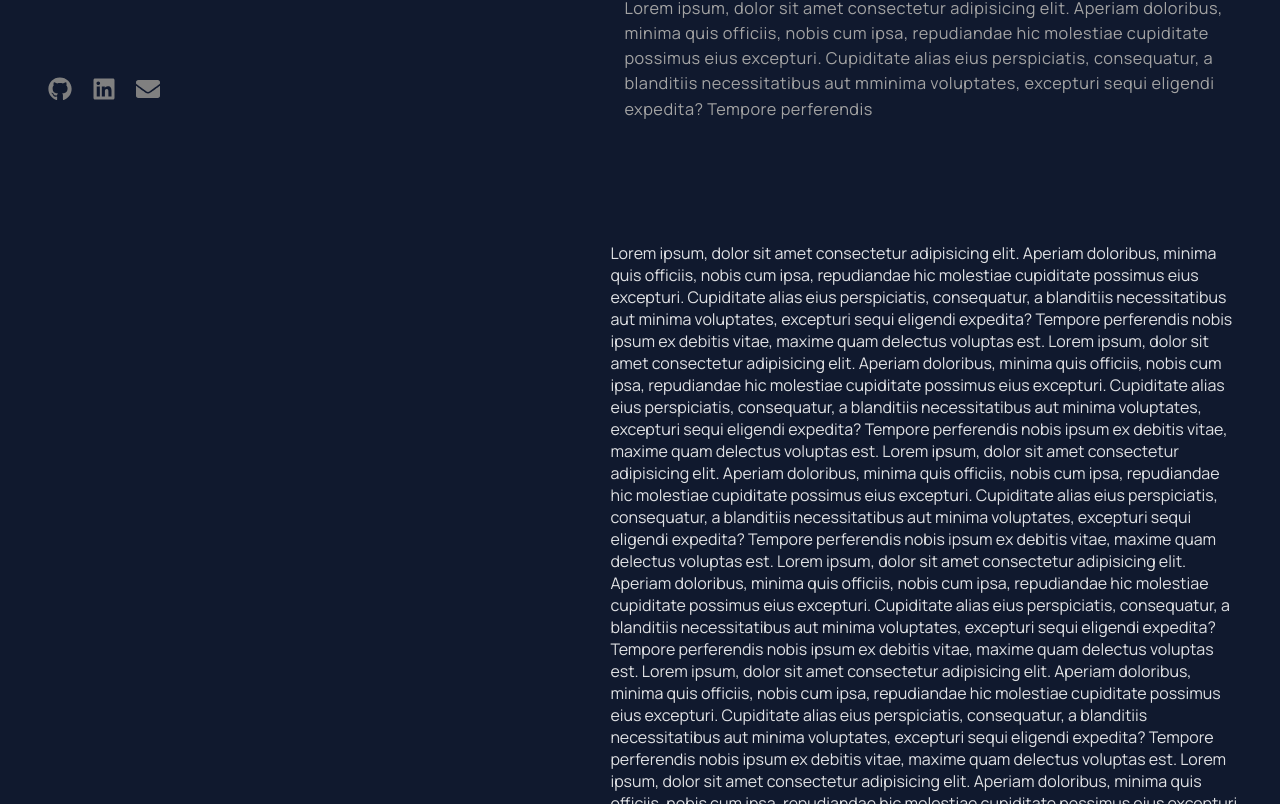
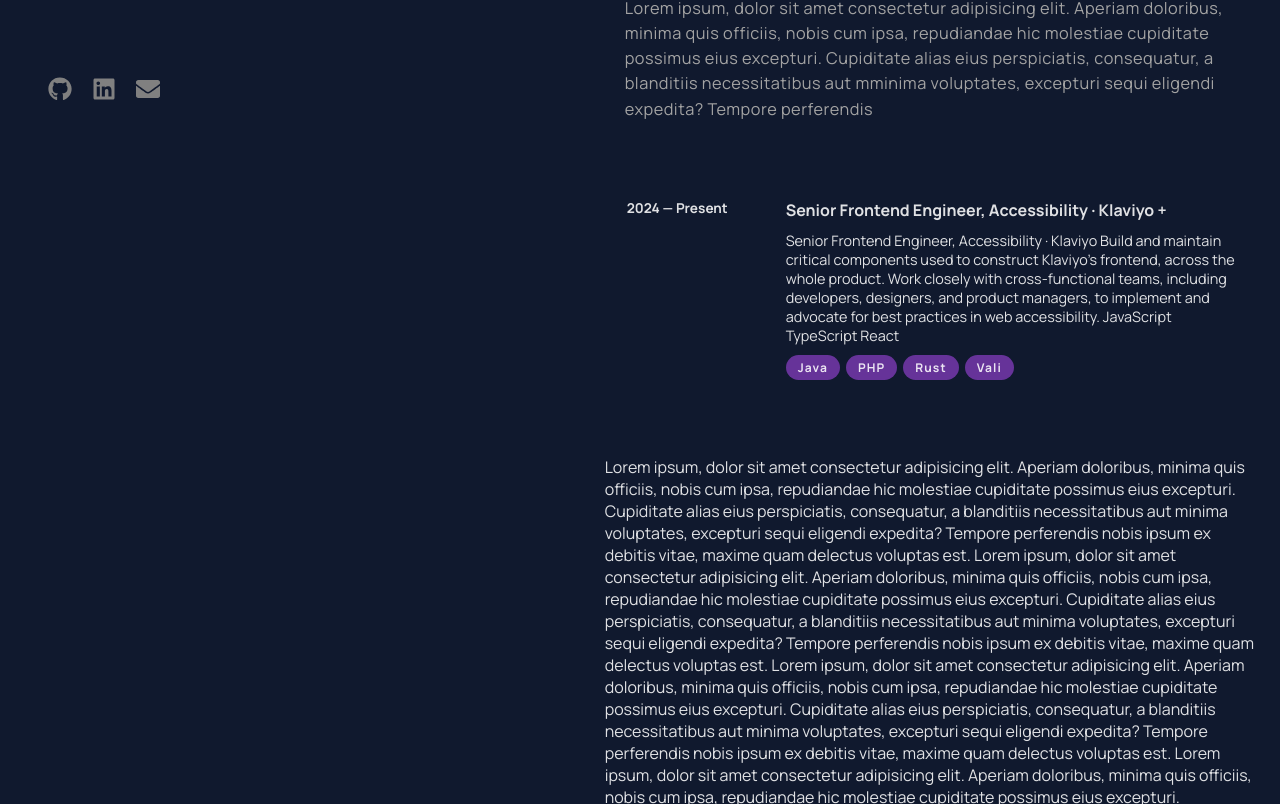
Before and after one commit to Alain-RN/portfolio_v2, a React (Vite) app: page /#about in a window 1280 px wide. Shown: the part 602-1406 px from the top of the page. Built offline with nearby package versions, Linux system fonts and the light colour scheme.

Commit message:
Experience card

```diff
--- a/src/components/ExperienceCard/ExperienceCard.css
+++ b/src/components/ExperienceCard/ExperienceCard.css
@@ -0,0 +1,39 @@
+.experience-card {
+    display: grid;
+    grid-template-columns: 26% 74%;
+    padding: 16px 22px;
+    transition: 0.115s ease-in;
+    border-radius: .25rem;
+    border-top: solid 1px transparent;
+}
+
+.experience-card:hover {
+    background: #97979710;
+    border-top: solid 1px rebeccapurple;
+}
+
+.experience-card .duration {
+    font-size: 0.85rem;
+    font-weight: bold;
+}
+
+.experience-card .description {
+    display: flex;
+    flex-direction: column;
+    gap: 10px;
+}
+
+
+.experience-card .title {
+    font-size: 1rem;
+}
+
+.experience-card .paragraph {
+    font-size: 0.9rem;
+}
+
+.experience-card .skills {
+    display: flex;
+    flex-direction: row;
+    gap: 6px;
+}
--- a/src/components/ExperienceCard/ExperienceCard.tsx
+++ b/src/components/ExperienceCard/ExperienceCard.tsx
@@ -1,11 +1,46 @@
-import "./ExperienceCard.css"
+import "./ExperienceCard.css";
+import Skill from "../Skill/Skill";
 
 function ExperienceCard() {
-  return (
-    <div className="experience-card">
+    return (
+        <div className="experience-card">
+            {/* @---------- */}
+            <div className="duration">2024 — Present</div>
+            {/* @---------- */}
+            <div className="description">
+                <div className="head">
 
-    </div>
-  )
+                    {/* @---------- */}
+                    <h3 className="title">
+                        Senior Frontend Engineer, Accessibility · Klaviyo <strong>+</strong>
+                    </h3>
+                    {/* @---------- */}
+
+                </div>
+
+                {/* @---------- */}
+                <p className="paragraph">
+                    Senior Frontend Engineer, Accessibility · Klaviyo Build and maintain
+                    critical components used to construct Klaviyo’s frontend, across the
+                    whole product. Work closely with cross-functional teams, including
+                    developers, designers, and product managers, to implement and advocate
+                    for best practices in web accessibility. JavaScript TypeScript React
+                </p>
+                {/* @---------- */}
+
+
+                {/* @---------- */}
+                <div className="skills">
+                    <Skill name="Java"/>
+                    <Skill name="PHP"/>
+                    <Skill name="Rust"/>
+                    <Skill name="Vali"/>
+                </div>
+                {/* @---------- */}
+
+            </div>
+        </div>
+    );
 }
 
-export default ExperienceCard
+export default ExperienceCard;
--- /dev/null
+++ b/src/components/Skill/Skill.css
@@ -0,0 +1,8 @@
+.skill {
+    font-size: .75rem;
+    background: rebeccapurple;
+    padding: 4px 12px;
+    border-radius: 666px;
+    font-weight: bolder;
+    letter-spacing: 1.1px;
+}
--- /dev/null
+++ b/src/components/Skill/Skill.tsx
@@ -0,0 +1,12 @@
+import "./Skill.css"
+
+interface SkillProps {
+    name: string,
+}
+function Skill({name}:SkillProps) {
+    return (
+        <span className="skill">{name}</span>
+    )
+}
+
+export default Skill
--- a/src/index.css
+++ b/src/index.css
@@ -3,7 +3,11 @@ html {
 }
 
 section {
-    scroll-margin-top: 96px;
+    scroll-margin-top: 100px;
+}
+
+#experience {
+  scroll-margin-top: 80px;
 }
 
 :root {
--- a/src/layout/MainLayout.css
+++ b/src/layout/MainLayout.css
@@ -1,6 +1,7 @@
 .layout {
     display: grid;
-    grid-template-columns: 47.5% 53.5%;
+    grid-template-columns: 44.655% 55.355%;
+    gap: 28px;
     min-height: 100vh;
     padding-inline: 48px;
 }
--- a/src/sections/About/About.css
+++ b/src/sections/About/About.css
@@ -1,5 +1,5 @@
 .about {
-    padding-inline: 14px;
+    padding-inline: 20px;
     line-height: 1.55;
     font-size: 1.02rem;
     color: rgb(163, 163, 163);
--- a/src/sections/Experience/Experience.tsx
+++ b/src/sections/Experience/Experience.tsx
@@ -1,7 +1,8 @@
+import ExperienceCard from "../../components/ExperienceCard/ExperienceCard"
 function Experience() {
     return(
         <div>
-
+            <ExperienceCard></ExperienceCard>
         </div>
     )
 }
```
